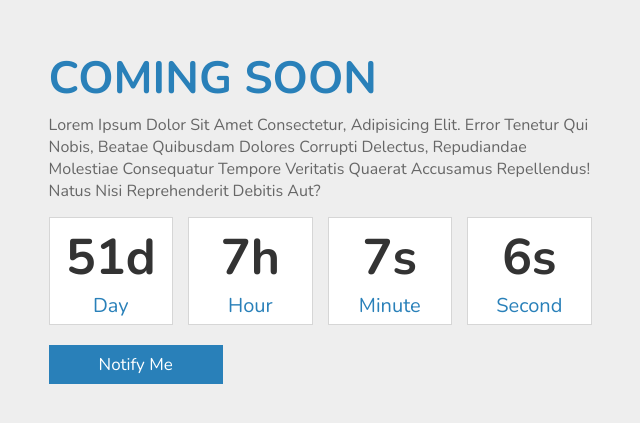
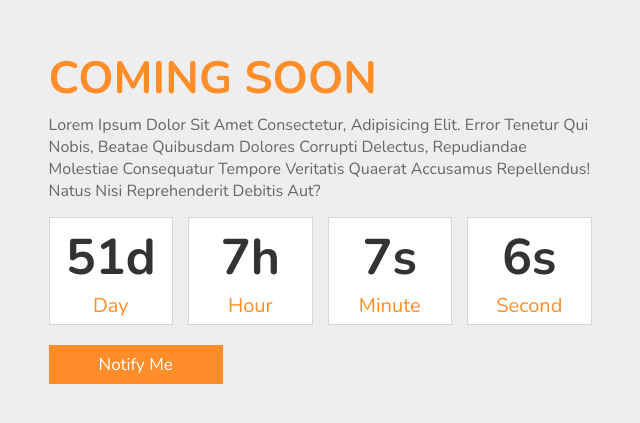
Before and after one commit to Adi10886/soon, a plain HTML site: page index.html in a window 1280 px wide. Shown: the part 149-572 px from the top of the page, without its empty margins (41-681 px from the left). Drawn offline with nearby package versions, Linux system fonts and the light colour scheme; a web font is replaced by a local one.

Commit message:
Update style.css

```diff
--- a/style.css
+++ b/style.css
@@ -36,7 +36,7 @@
 .container .content .tittle{
     font-size: 45px;
     text-transform: uppercase;
-    color: #2980b9;
+    color: #FF8D29;
 }
 .container .content p{
     color: #666;
@@ -62,7 +62,7 @@
 
 }
 .container .content .count-down .box span{
-    color: #2980b9;
+    color: #FF8D29;
     font-size: 20px;
 
 }
@@ -71,7 +71,7 @@
     padding: 8px 50px;
     margin: 10px 0;
     font-size: 17px;
-    background: #2980b9;
+    background: #FF8D29;
     color: #fff;
     transition: .2s ease-out;
 }
```
